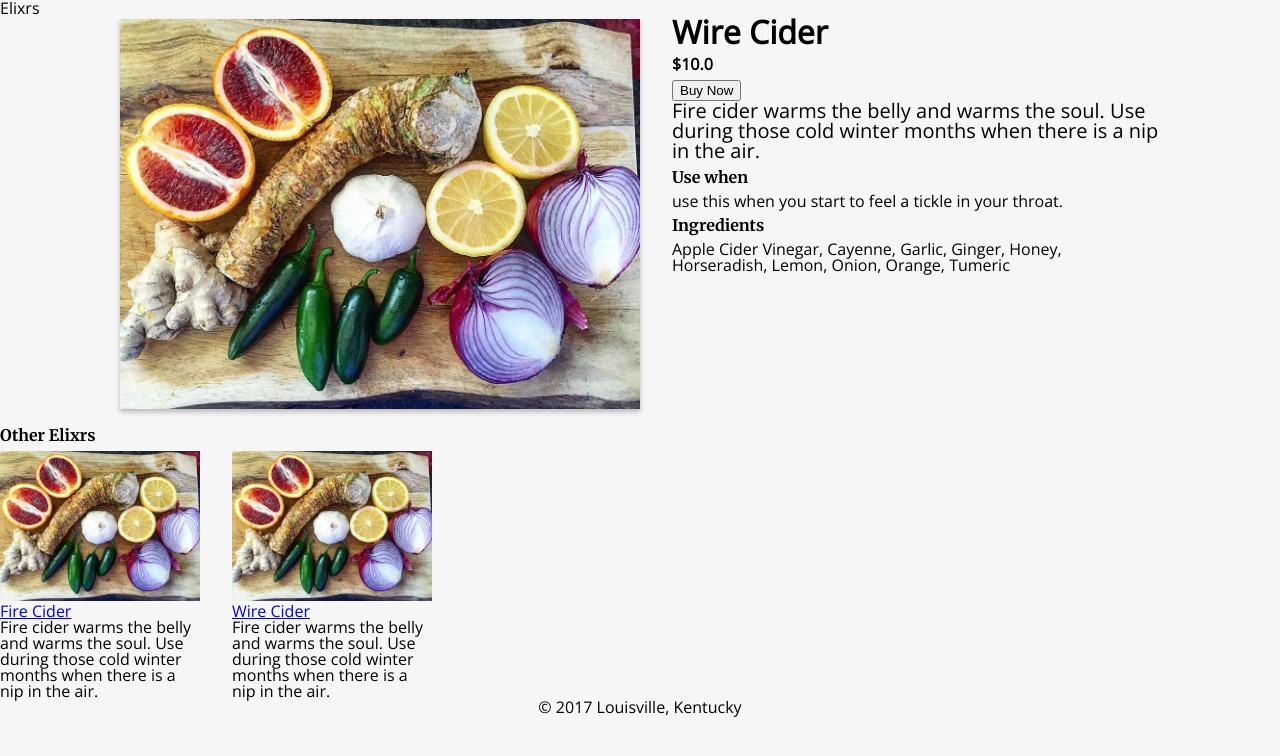
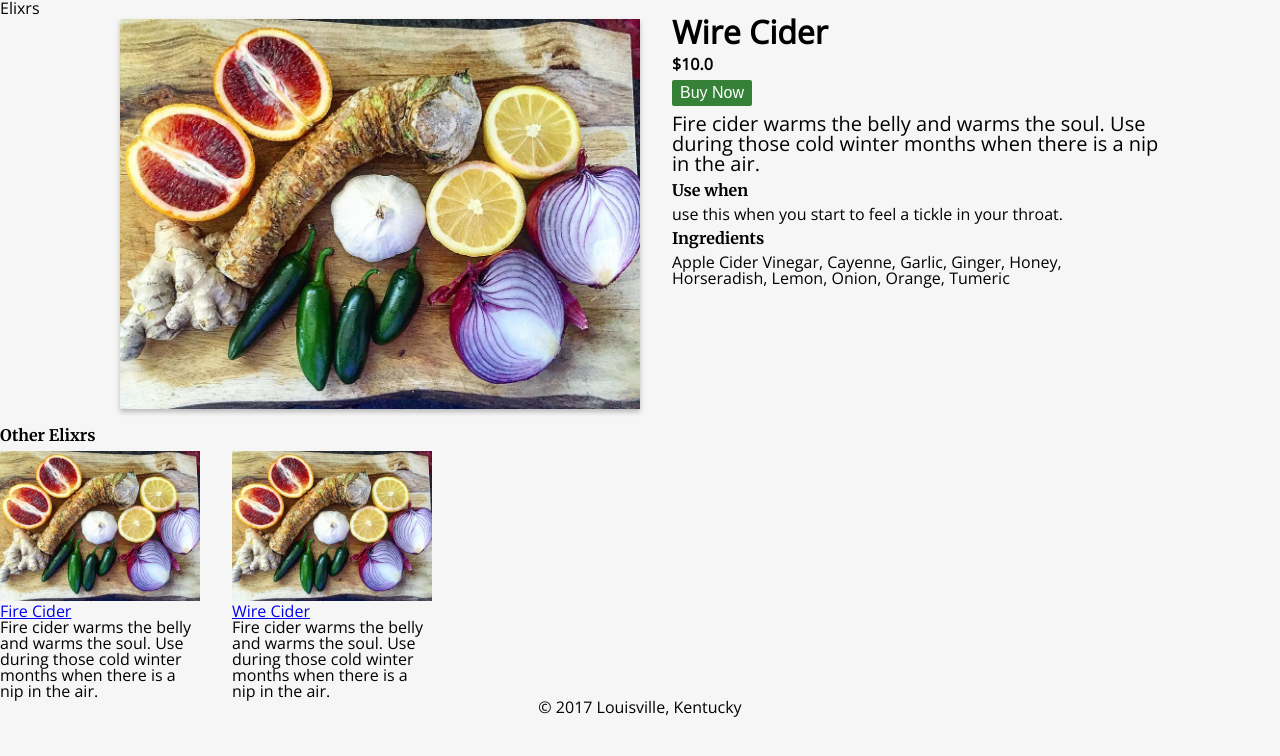
Before and after one commit to line47/hearthandmoon.github.io, a Jekyll site: the page built from _elixrs/wire-cider.md, in a window 1280 px wide. Shown: the top 756 px of the page. Built offline with Jekyll 4.4.1, drawn with Linux system fonts in a browser that asks for light colours.

Commit message:
style updates

```diff
--- a/_sass/base.scss
+++ b/_sass/base.scss
@@ -77,15 +77,8 @@
     margin-bottom: 0.5rem;
 }
 
-button[disabled] {
-    background: #ce3c37;
-    border: none;
-    padding: 0.25rem 0.5rem;
-    font-size: 1rem;
-    color: #fff;
-    margin-bottom: 0.5rem;
-    border-radius: 2px;
-}
+button { background: #368138; border: none; padding: 0.25rem 0.5rem; font-size: 1rem; color: #fff; margin-bottom: 0.5rem; border-radius: 2px; }
+button[disabled] { background: #ce3c37; color: #fff; }
 
 .item-ingredients li {
     display: inline-block;
```
